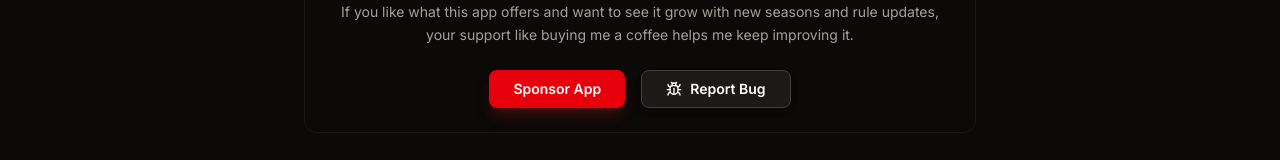
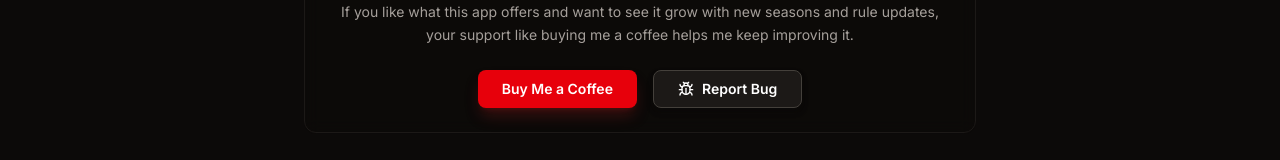
Before and after one commit to Limgalad/EldfallCompanionApp, a React (Vite) app: page / in a window 1280 px wide. Shown: the part 697-857 px from the top of the page. Built offline with nearby package versions, Linux system fonts and the light colour scheme.

Commit message:
Samll change to test commit message

```diff
--- a/dev-dist/sw.js
+++ b/dev-dist/sw.js
@@ -82,7 +82,7 @@ define(['./workbox-ca84f546'], (function (workbox) { 'use strict';
     "revision": "3ca0b8505b4bec776b69afdba2768812"
   }, {
     "url": "index.html",
-    "revision": "0.kgqfed82idc"
+    "revision": "0.nj9jscconts"
   }], {});
   workbox.cleanupOutdatedCaches();
   workbox.registerRoute(new workbox.NavigationRoute(workbox.createHandlerBoundToURL("index.html"), {
--- a/package.json
+++ b/package.json
@@ -30,6 +30,8 @@
     "@types/express": "^4.17.21",
     "@types/node": "^22.14.0",
     "@types/nodemailer": "^7.0.11",
+    "@types/react": "^19.2.14",
+    "@types/react-dom": "^19.2.3",
     "@vitejs/plugin-react": "^5.0.4",
     "autoprefixer": "^10.4.21",
     "esbuild": "^0.28.0",
--- a/src/App.tsx
+++ b/src/App.tsx
@@ -132,7 +132,7 @@ export default function App() {
             </p>
             <div className="flex flex-wrap justify-center gap-4">
               <button className="btn-primary">
-                Sponsor App
+                Buy Me a Coffee
               </button>
               <button
                 onClick={() => setIsBugModalOpen(true)}
@@ -152,7 +152,7 @@ export default function App() {
             onClick={() => setIsChangelogOpen(true)}
             className="mt-4 text-[10px] opacity-50 hover:opacity-100 uppercase tracking-eyebrow transition-opacity flex items-center justify-center w-full gap-2"
           >
-            <History className="w-3 h-3" /> Version 1.0.5 &bull; View Changelog
+            <History className="w-3 h-3" /> Version 1.1.0 &bull; View Changelog
           </button>
         </footer>
       </div>
--- a/tsconfig.json
+++ b/tsconfig.json
@@ -15,6 +15,7 @@
     "moduleDetection": "force",
     "allowJs": true,
     "jsx": "react-jsx",
+    "jsxImportSource": "react",
     "paths": {
       "@/*": [
         "./*"
```
Also changed, not shown: 2 other files (tests, documents, lock files or other folders).
